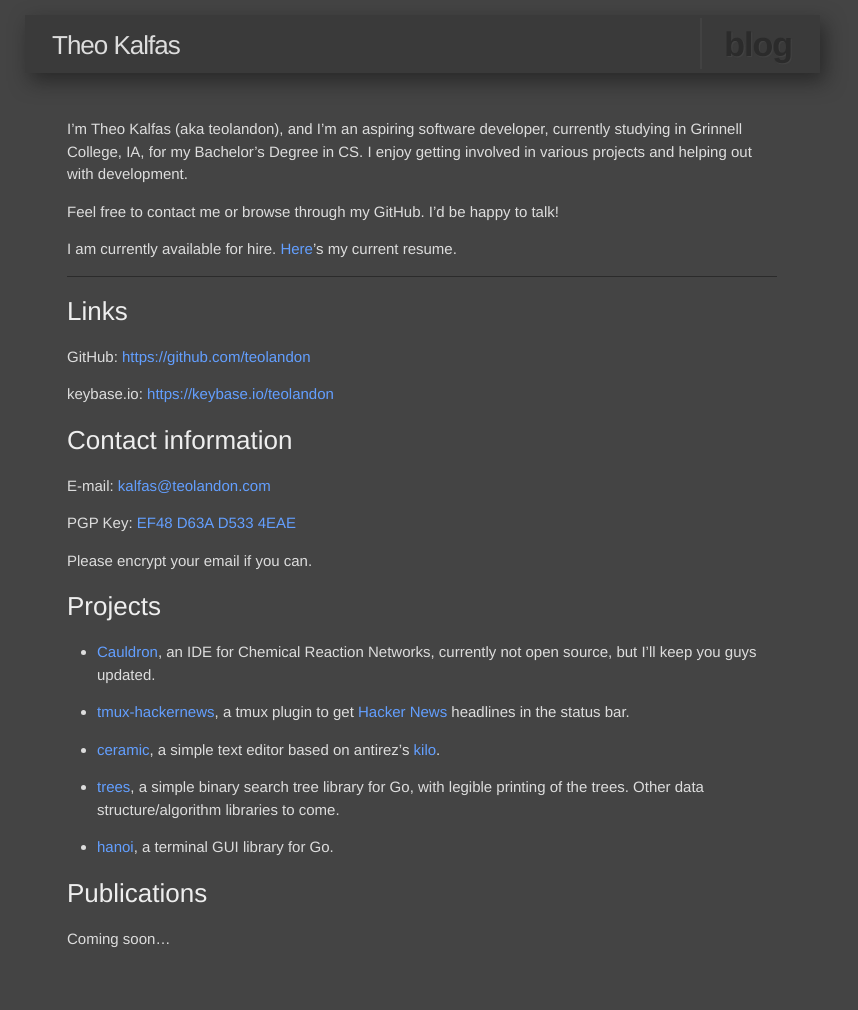
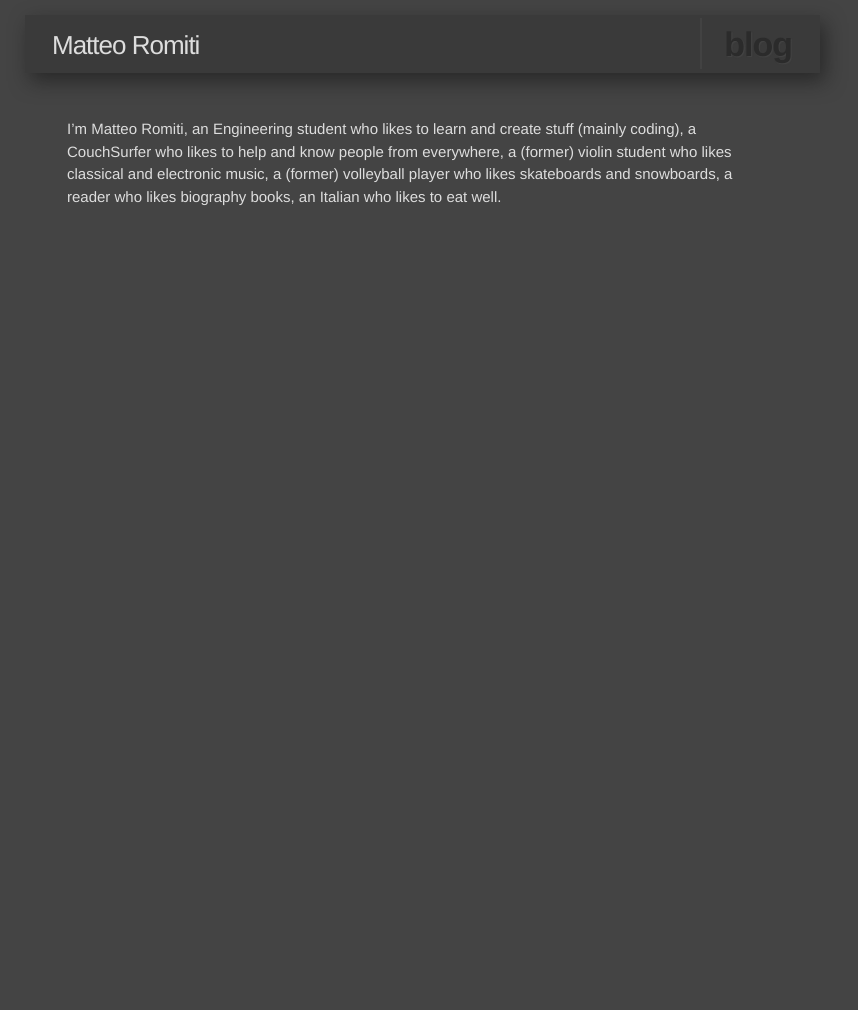
Before and after one commit to MatteoRomiti/matteoromiti.github.io, a Jekyll site: the page built from index.md, in a window 1280 px wide. Shown: the whole page, without its empty margins (218-1076 px from the left). Built offline with Jekyll 4.4.1, drawn with Linux system fonts in a browser that asks for light colours; a file with an impossible date is left out; after the commit the page ends 900 px from its top, so only the background shows below that.

```diff
--- a/_config.yml
+++ b/_config.yml
@@ -1,6 +1,6 @@
-title: Theo Kalfas
-description: Hey, I'm Theo Kalfas (teolandon), software developer. This is my website. Come in!
-email: kalfas@teolandon.com
-github_username: teolandon
+title: Matteo Romiti
+description: Hi! I'm Matteo Romiti. This is my website.
+email: matt.romiti@gmail.com
+github_username: MatteoRomiti
 markdown: kramdown
 permalink: /blog/:title/
--- a/index.md
+++ b/index.md
@@ -1,18 +1,18 @@
 ---
 layout: default
-title: Theo Kalfas (teolandon)
+title: Matteo Romiti
 category: homepage
 ---
 
-I'm Theo Kalfas (aka teolandon), and I'm an aspiring software developer,
-currently studying in Grinnell College, IA, for my Bachelor's Degree in CS. I
-enjoy getting involved in various projects and helping out with development.
+I'm Matteo Romiti,
+an Engineering student who likes to learn and create stuff (mainly coding),
+a CouchSurfer who likes to help and know people from everywhere,
+a (former) violin student who likes classical and electronic music,
+a (former) volleyball player who likes skateboards and snowboards,
+a reader who likes biography books,
+an Italian who likes to eat well.
 
-Feel free to contact me or browse through my GitHub. I'd be happy to talk!
-
-I am currently available for hire. [Here](/kalfas-resume.pdf)'s my current resume.
-
-------------------------------------------
+<!-- I am currently available for hire. [Here](/kalfas-resume.pdf)'s my current resume.
 
 ### Links
 
@@ -55,3 +55,4 @@ Coming soon...
 [6]: /public-key.txt
 [7]: https://github.com/teolandon/trees
 [8]: https://github.com/teolandon/hanoi
+ -->
```
Also changed, not shown: _posts/2017-10-31-security-ramblings.md (deleted, +0 -117 lines), _posts/2017-11-15-probably-my-first-post.md (added, +8 -0 lines), blog/index.md (+4 -4 lines), public-key.txt (deleted, +0 -52 lines), manifest.json, 2 other files.
